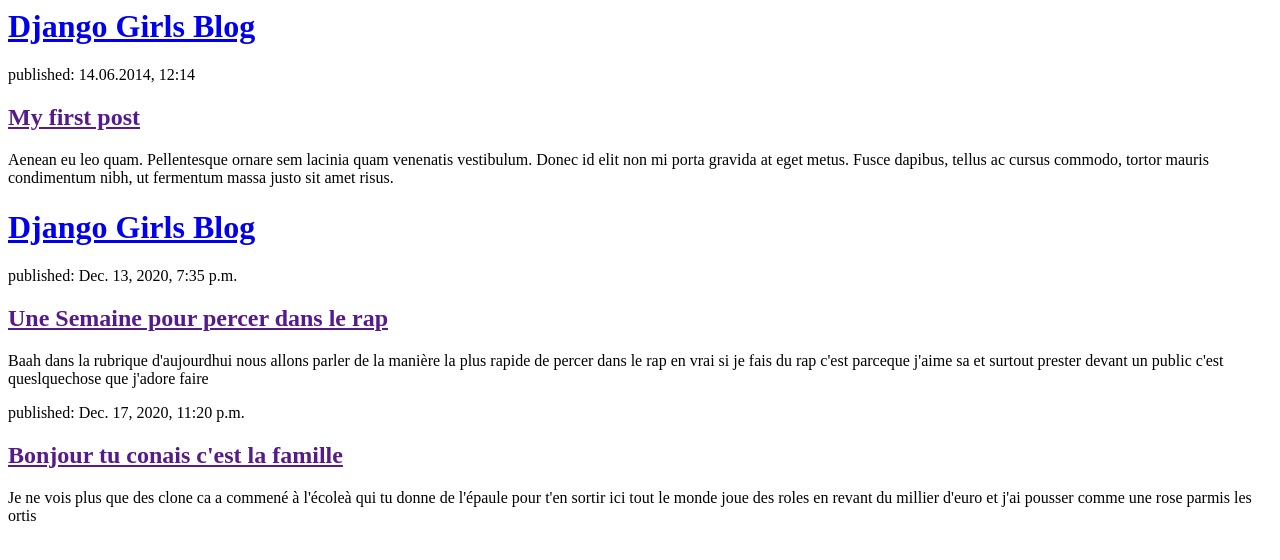
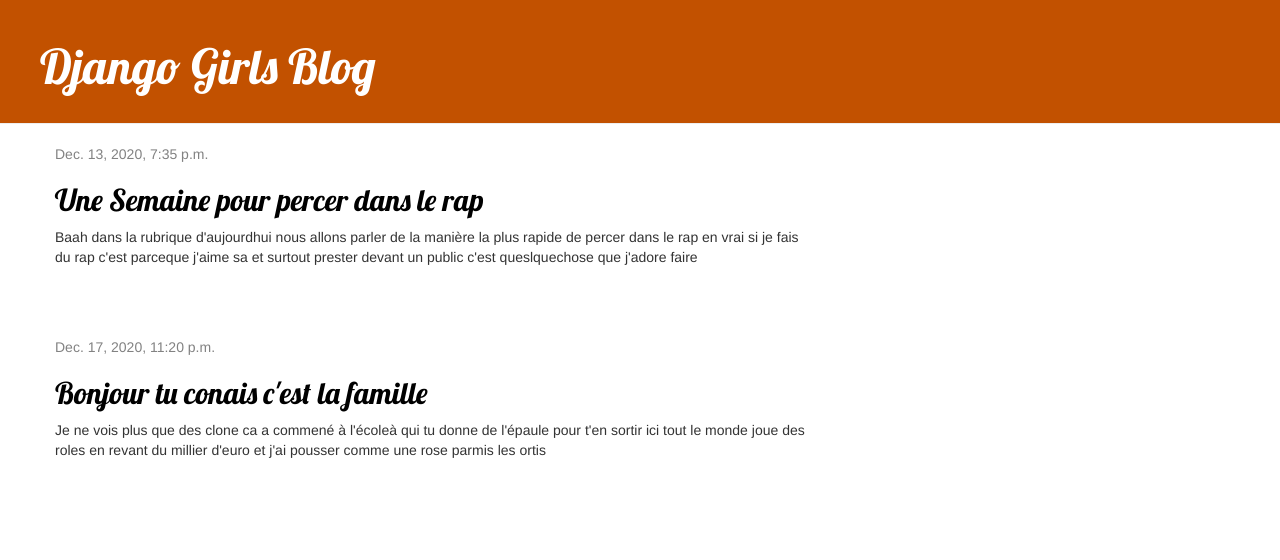
Before and after one commit to Jarodes1458/TutoDjango, a Django app: page / in a window 1280 px wide. Shown: the top 560 px of the page. Run offline with Django 3.2, Linux system fonts and the light colour scheme; data comes from the database, SQL or seed files in the repository; both versions use the stored data as it was after the commit; some libraries are stand-ins or nearby versions.

Commit message:
Deuxieme Commit du blog

```diff
--- /dev/null
+++ b/mysite/blog/static/css/blog.css
@@ -0,0 +1,46 @@
+.page-header {
+    background-color: #C25100;
+    margin-top: 0;
+    padding: 20px 20px 20px 40px;
+}
+
+.page-header h1, .page-header h1 a, .page-header h1 a:visited, .page-header h1 a:active {
+    color: #ffffff;
+    font-size: 36pt;
+    text-decoration: none;
+}
+
+.content {
+    margin-left: 40px;
+}
+
+h1, h2, h3, h4 {
+    font-family: 'Lobster', cursive;
+}
+
+.date {
+    color: #828282;
+}
+
+.save {
+    float: right;
+}
+
+.post-form textarea, .post-form input {
+    width: 100%;
+}
+
+.top-menu, .top-menu:hover, .top-menu:visited {
+    color: #ffffff;
+    float: right;
+    font-size: 26pt;
+    margin-right: 20px;
+}
+
+.post {
+    margin-bottom: 70px;
+}
+
+.post h2 a, .post h2 a:visited {
+    color: #000000;
+}
--- /dev/null
+++ b/mysite/blog/templates/blog/base.html
@@ -0,0 +1,23 @@
+{% load static %}
+<html>
+    <head>
+        <title>Django Girls blog</title>
+        <link rel="stylesheet" href="//maxcdn.bootstrapcdn.com/bootstrap/3.2.0/css/bootstrap.min.css">
+        <link rel="stylesheet" href="//maxcdn.bootstrapcdn.com/bootstrap/3.2.0/css/bootstrap-theme.min.css">
+        <link href='//fonts.googleapis.com/css?family=Lobster&subset=latin,latin-ext' rel='stylesheet' type='text/css'>
+        <link rel="stylesheet" href="{% static 'css/blog.css' %}">
+    </head>
+     <body>
+        <div class="page-header">
+            <h1><a href="/">Django Girls Blog</a></h1>
+        </div>
+        <div class="content container">
+            <div class="row">
+                <div class="col-md-8">
+                {% block content %}
+                {% endblock %}
+                </div>
+            </div>
+        </div>
+    </body>
+</html>
--- a/mysite/blog/templates/blog/post_list.html
+++ b/mysite/blog/templates/blog/post_list.html
@@ -1,28 +1,13 @@
-<html>
-    <head>
-        <title>Django Girls blog</title>
-    </head>
-    <body>
-        <div>
-            <h1><a href="/">Django Girls Blog</a></h1>
+{% extends 'blog/base.html' %}
+
+{% block content %}
+    {% for post in posts %}
+        <div class="post">
+            <div class="date">
+                {{ post.published_date }}
+            </div>
+            <h2><a href="">{{ post.title }}</a></h2>
+            <p>{{ post.text|linebreaksbr }}</p>
         </div>
-
-        <div>
-            <p>published: 14.06.2014, 12:14</p>
-            <h2><a href="">My first post</a></h2>
-            <p>Aenean eu leo quam. Pellentesque ornare sem lacinia quam venenatis vestibulum. Donec id elit non mi porta gravida at eget metus. Fusce dapibus, tellus ac cursus commodo, tortor mauris condimentum nibh, ut fermentum massa justo sit amet risus.</p>
-        </div>
-
-        <div>
-            <h1><a href="/">Django Girls Blog</a></h1>
-        </div>
-
-        {% for post in posts %}
-            <div>
-                <p>published: {{ post.published_date }}</p>
-                <h2><a href="">{{ post.title }}</a></h2>
-                <p>{{ post.text|linebreaksbr }}</p>
-            </div>
-        {% endfor %}
-    </body>
-</html>
+    {% endfor %}
+{% endblock %}
--- a/mysite/blog/urls.py
+++ b/mysite/blog/urls.py
@@ -3,4 +3,5 @@ from . import views
 #post_list  est le nom de la vue
 urlpatterns = [
     path('', views.post_list, name='post_list'),
+    path('post/<int:pk>/', views.post_detail, name='post_detail'),
 ]
--- a/mysite/blog/views.py
+++ b/mysite/blog/views.py
@@ -1,6 +1,6 @@
 from django.utils import timezone
 
-from django.shortcuts import render
+from django.shortcuts import render,get_object_or_404
 from .models import Post
 
 # Create your views here.
@@ -9,3 +9,7 @@ from .models import Post
 def post_list(request):
     posts = Post.objects.filter(published_date__lte=timezone.now()).order_by('published_date')
     return render(request,'blog/post_list.html',{'posts':posts})
+
+def post_detail(request, pk):
+    post = get_object_or_404(Post, pk=pk)
+    return render(request, 'blog/post_detail.html', {'post': post})
```
Also changed, not shown: mysite/blog/templates/blog/post_detail.html (added, +13 -0 lines), mysite/blog/static/__init__.py (added), mysite/blog/static/css/__init__.py (added), mysite/db.sqlite3.
